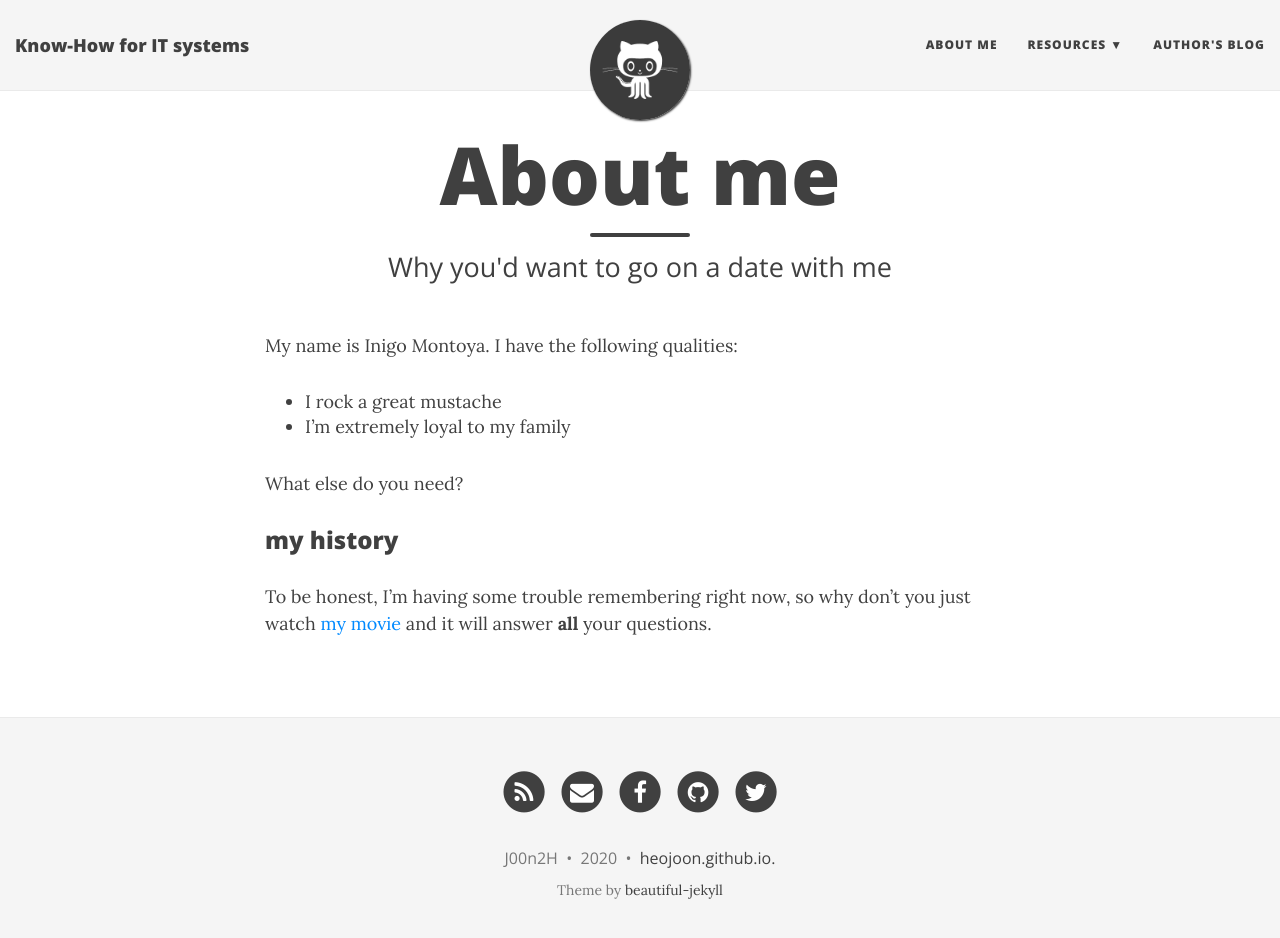
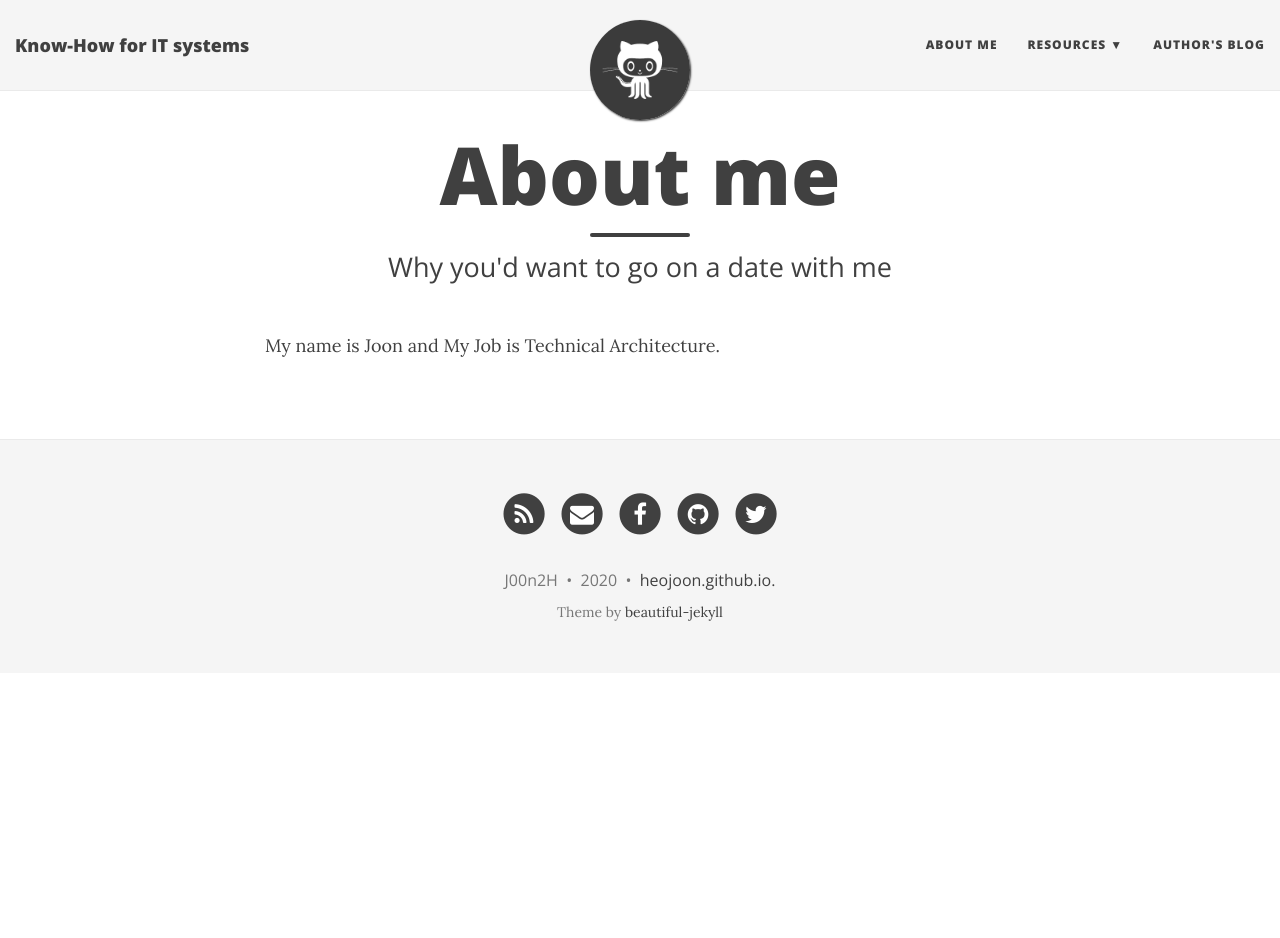
Before and after one commit to heojoon/heojoon_blog_archive_201029, a Jekyll site: the page built from aboutme.md, in a window 1280 px wide and 951 px high. Shown: the top 938 px of the window. Built offline with Jekyll 4.4.1, drawn with Linux system fonts in a browser that asks for light colours; nearby versions of some CDN libraries.

Commit message:
Update aboutme.md

```diff
--- a/aboutme.md
+++ b/aboutme.md
@@ -4,13 +4,4 @@
 subtitle: Why you'd want to go on a date with me
 ---
 
-My name is Inigo Montoya. I have the following qualities:
-
-- I rock a great mustache
-- I'm extremely loyal to my family
-
-What else do you need?
-
-### my history
-
-To be honest, I'm having some trouble remembering right now, so why don't you just watch [my movie](http://en.wikipedia.org/wiki/The_Princess_Bride_%28film%29) and it will answer **all** your questions.
+My name is Joon and My Job is Technical Architecture.
```
